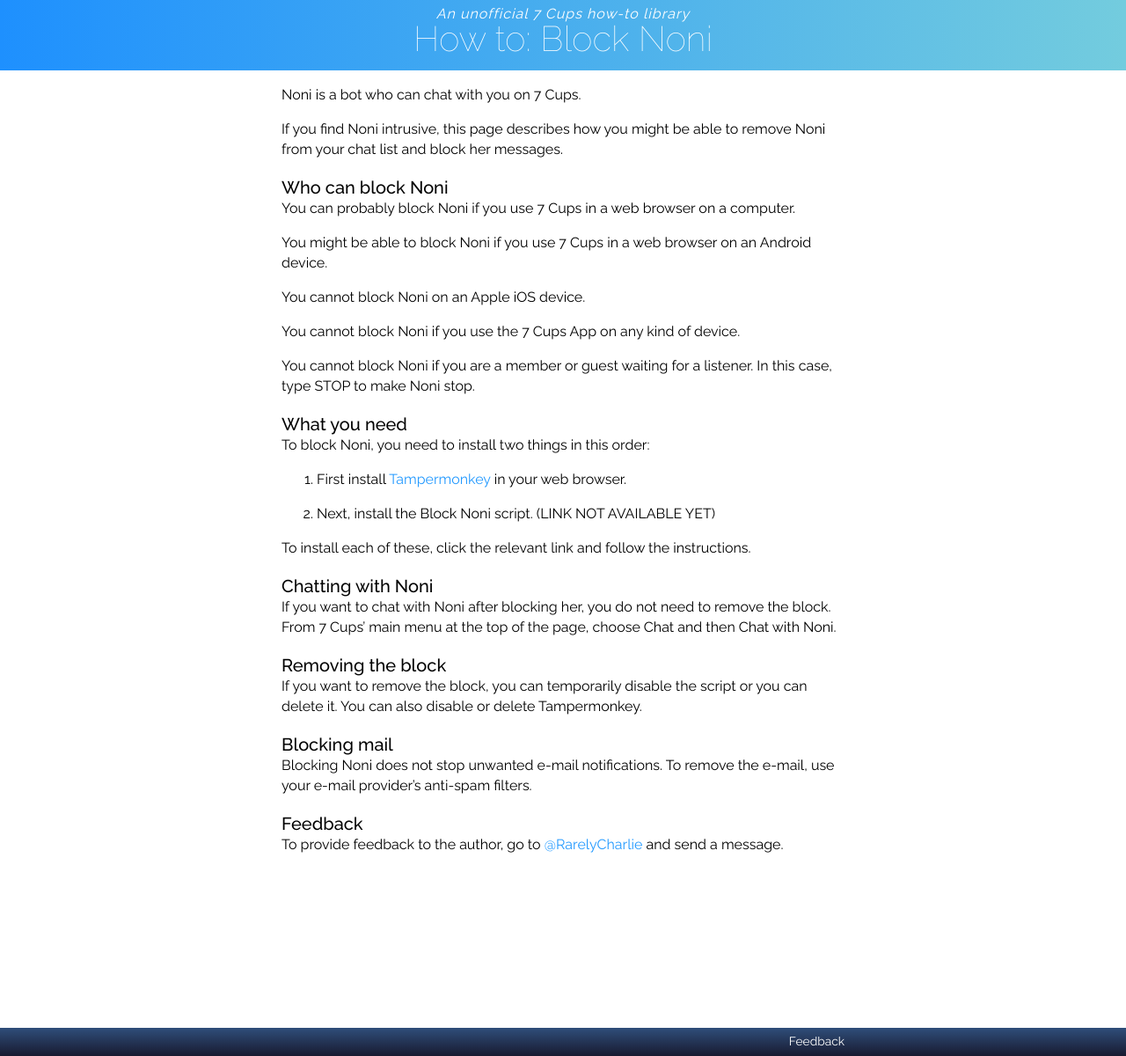
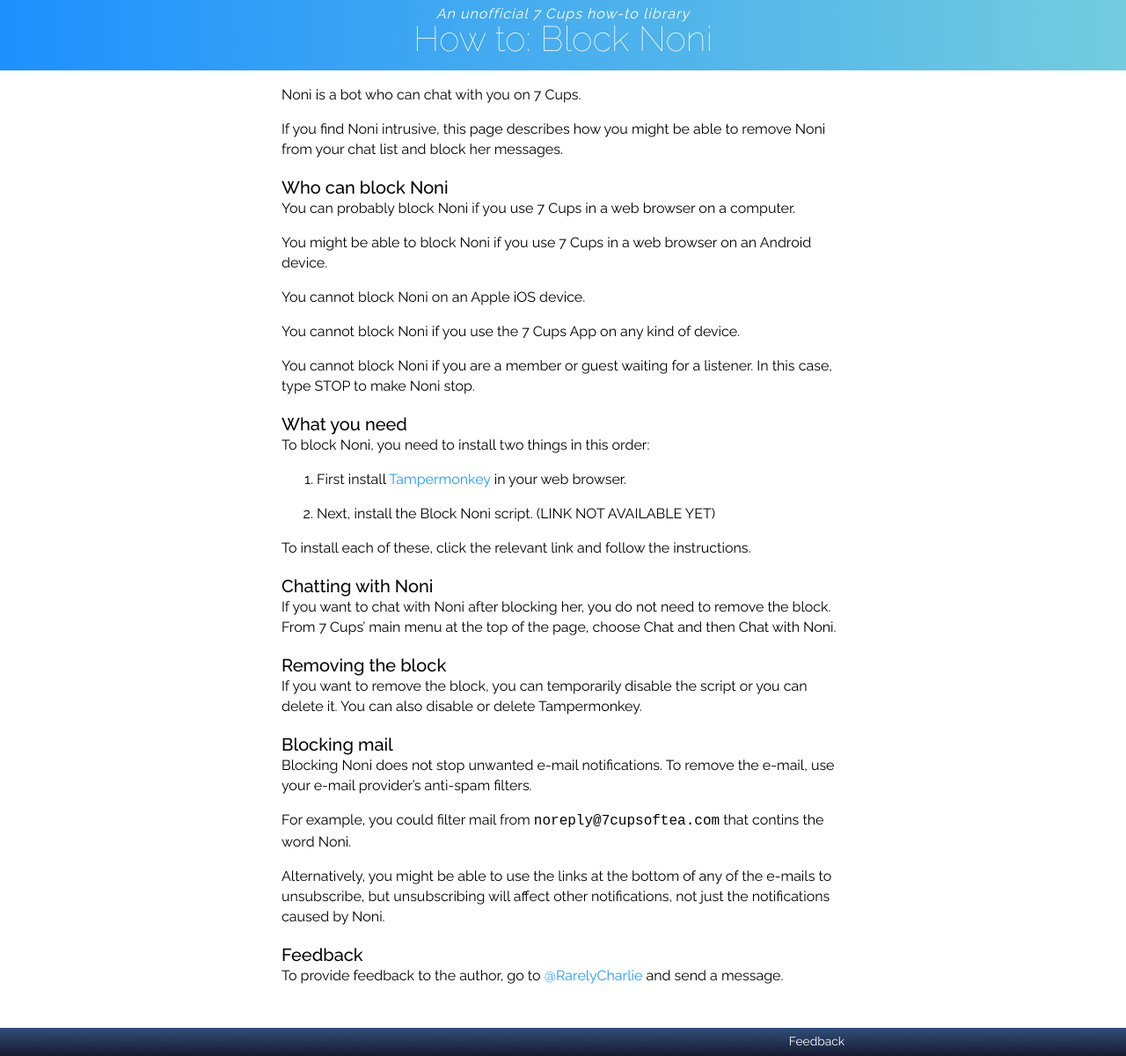
Before and after one commit to RarelyCharlie/rarelycharlie.github.io, a Jekyll site: the page built from _howto/block-noni.md, in a window 1280 px wide and 1200 px high. Shown: the whole window at 88% size. Built offline with Jekyll 4.4.1, drawn with Linux system fonts in a browser that asks for light colours.

Commit message:
update e-mail

```diff
--- a/_howto/block-noni.md
+++ b/_howto/block-noni.md
@@ -38,5 +38,9 @@ If you want to remove the block, you can temporarily disable the script or you c
 ### Blocking mail
 Blocking Noni does not stop unwanted e-mail notifications. To remove the e-mail, use your e-mail provider's anti-spam filters.
 
+For example, you could filter mail from `noreply@7cupsoftea.com` that contins the word Noni.
+
+Alternatively, you might be able to use the links at the bottom of any of the e-mails to unsubscribe, but unsubscribing will affect other notifications, not just the notifications caused by Noni.
+
 ### Feedback
 To provide feedback to the author, go to [@RarelyCharlie](https://www.7cups.com/@RarelyCharlie) and send a message.
```
